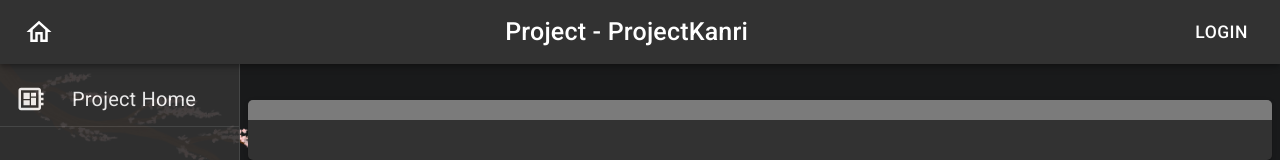
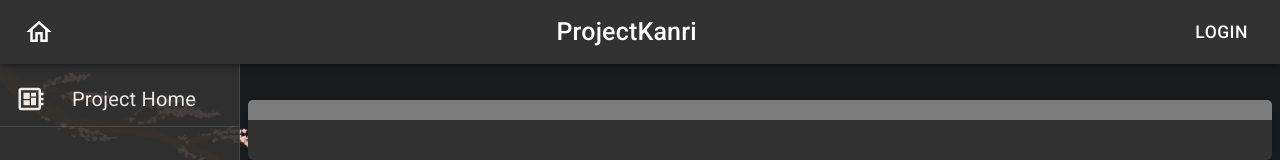
Before and after one commit to moojigc/ProjectKanri, a React (Create React App) app in the folder client/: page /project/1 in a window 1280 px wide. Shown: the top 160 px of the page. Built offline with nearby package versions, Linux system fonts and the light colour scheme; no server answers.

Commit message:
set navbar not to update title

```diff
--- a/client/src/components/Navbar/index.js
+++ b/client/src/components/Navbar/index.js
@@ -76,12 +76,12 @@ const Navbar = ({ preferredTheme, setPreferredTheme }) => {
 		setPreferredTheme(!target.checked);
 		localStorage.setItem("lightMode", !target.checked);
 	};
-	useEffect(() => {
-		let title = location.pathname.split("/")[1];
-		let formattedTitle = location.pathname !== "/" ? title.charAt(0).toUpperCase() + title.substring(1) + " - ProjectKanri" : "ProjectKanri";
-		document.title = formattedTitle;
-		setNavTitle(formattedTitle);
-	}, [location.pathname]);
+	// useEffect(() => {
+		// let title = location.pathname.split("/")[1];
+		// let formattedTitle = location.pathname !== "/" ? title.charAt(0).toUpperCase() + title.substring(1) + " - ProjectKanri" : "ProjectKanri";
+		// document.title = formattedTitle;
+		// setNavTitle(formattedTitle);
+	// }, [location.pathname]);
 	// const AppDrawer = () => {
 	// 	return (
 	// 		<Drawer
```
